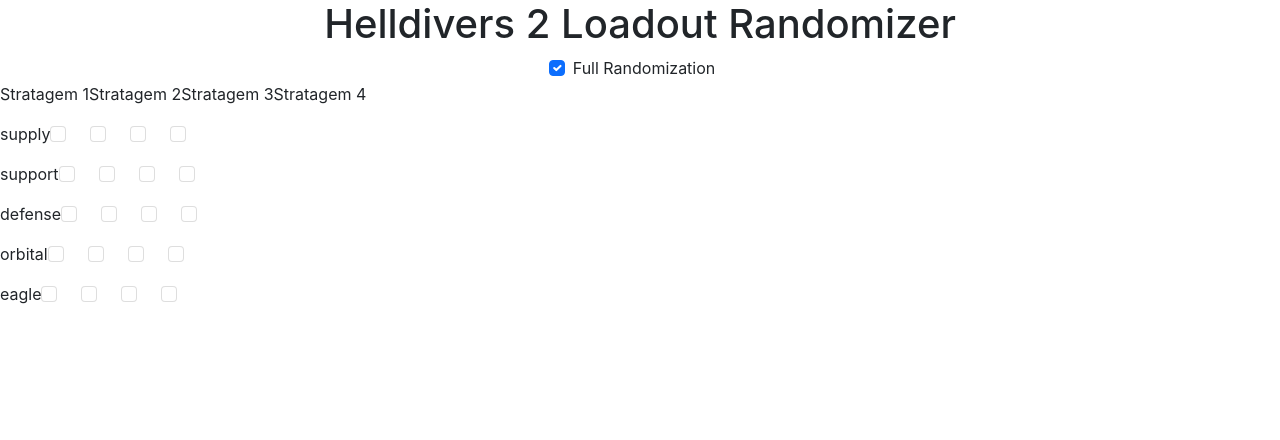
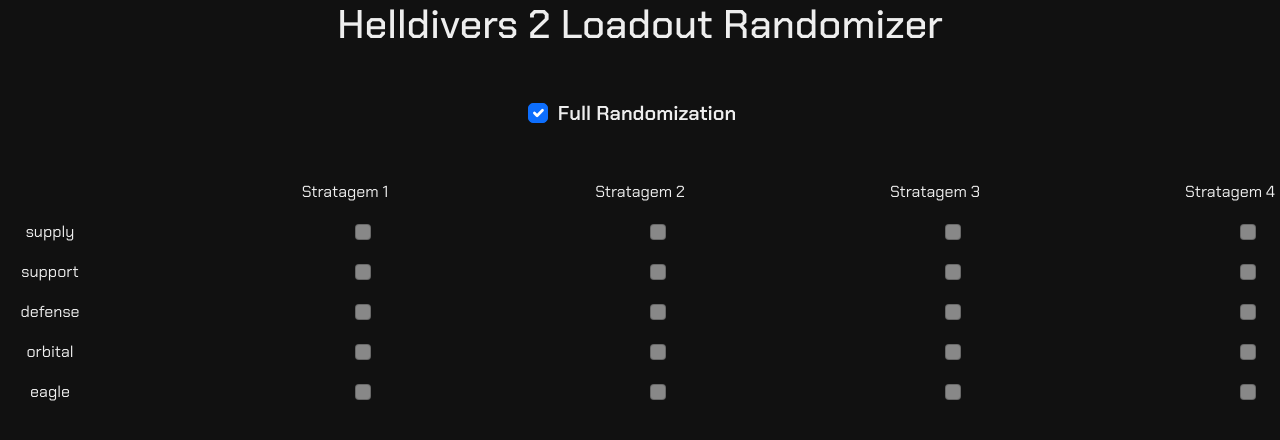
Before and after one commit to Fleury14/randodiver, a React (Create React App) app: page / in a window 1280 px wide. Shown: the top 440 px of the page. Built offline with nearby package versions, Linux system fonts and the light colour scheme.

Commit message:
feat(all): pretty up components via css

```diff
--- a/src/components/main/main.css
+++ b/src/components/main/main.css
@@ -0,0 +1,8 @@
+@import url('https://fonts.googleapis.com/css2?family=Chakra+Petch:ital,wght@0,300;0,400;0,500;0,600;0,700;1,300;1,400;1,500;1,600;1,700&display=swap');
+
+.main {
+    font-family: "Chakra Petch", sans-serif;
+    background-color: #111;
+    color: #eee;
+    min-height: 100vh;
+}
--- a/src/components/main/main.js
+++ b/src/components/main/main.js
@@ -17,7 +17,7 @@
     const [options, setOptions] = useState(base_options);
 
     return (
-        <div>
+        <div className="main">
             <div className="title">
                 <h1>Helldivers 2 Loadout Randomizer</h1>
             </div>
--- a/src/components/options/options.css
+++ b/src/components/options/options.css
@@ -0,0 +1,9 @@
+.options-full-rando {
+    margin: 50px;
+    font-weight: 600;
+    font-size: 20px;
+}
+
+.strat-grid-row p {
+    min-width: 100px;
+}
--- a/src/components/options/options.js
+++ b/src/components/options/options.js
@@ -41,7 +41,7 @@
         for(const [key, val] of Object.entries(allowed)) {
             if (key === "all") continue;
             gridRows.push(
-                <div className='d-flex strat-grid-row'>
+                <div className='d-flex justify-content-between align-center strat-grid-row'>
                         <p>{key}</p>
                         <FormGroup check inline>
                             <Input disabled={allowed.all} checked={allowed[key][0]} type="checkbox" onChange={() => changeGrid(key, 0)}/>
@@ -68,39 +68,20 @@
     return (
         <div>
             <Form>
-                <div>
+                <div className="options-full-rando">
                     <FormGroup check inline>
                         <Input checked={allowed.all} onChange={changeFull} type="checkbox" />
                         <Label check>Full Randomization</Label>
                     </FormGroup>
                 </div>
                 <div className='d-flex flex-column'>
-                    <div className='d-flex strat-grid-row'>
+                    <div className='d-flex justify-content-between align-center strat-grid-row'>
                         <p></p>
                         <p>Stratagem 1</p>
                         <p>Stratagem 2</p>
                         <p>Stratagem 3</p>
                         <p>Stratagem 4</p>
                     </div>
-                    {/* <div className='d-flex strat-grid-row'>
-                        <p>Support</p>
-                        <FormGroup check inline>
-                            <Input disabled={allowed.all} checked={allowed.support[0]} type="checkbox" onChange={() => changeGrid("support", 0)}/>
-                            <Label hidden>Stratagem 1 Support</Label>
-                        </FormGroup>
-                        <FormGroup check inline>
-                            <Input disabled={allowed.all} checked={allowed.support[1]} type="checkbox" onChange={() => changeGrid("support", 1)}/>
-                            <Label hidden>Stratagem 2 Support</Label>
-                        </FormGroup>
-                        <FormGroup check inline>
-                            <Input disabled={allowed.all} checked={allowed.support[2]} type="checkbox" onChange={() => changeGrid("support", 2)}/>
-                            <Label hidden>Stratagem 3 Support</Label>
-                        </FormGroup>
-                        <FormGroup check inline>
-                            <Input disabled={allowed.all} checked={allowed.support[3]} type="checkbox" onChange={() => changeGrid("support", 3)}/>
-                            <Label hidden>Stratagem 4 Support</Label>
-                        </FormGroup>
-                    </div> */}
                     {renderGrid()}
                 </div>
             </Form>
```
